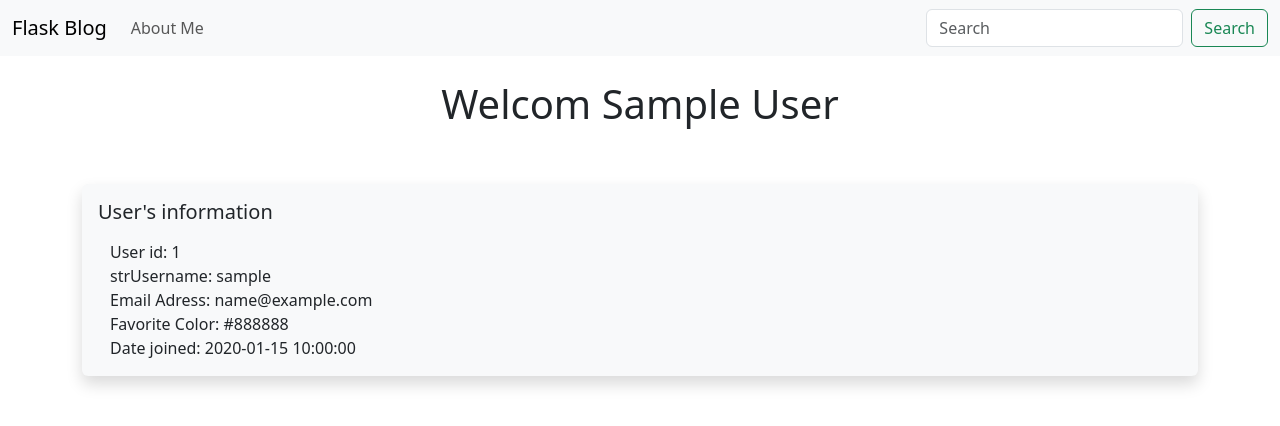
After one commit to justhosi/flaskblog, a Flask app: page /profile in a window 1280 px wide. The commit adds this page. Shown: the top 426 px of the page. Run offline with Flask 3, Linux system fonts and the light colour scheme; a user stored in the database is signed in; tables that the repository leaves empty hold one stand-in row (values such as "Sample post").

Commit message:
add login function and profile page

```diff
--- a/main.py
+++ b/main.py
@@ -1,9 +1,10 @@
 from flask import Flask, render_template, url_for, redirect, flash, request
 from flask_sqlalchemy import SQLAlchemy
-from forms import RegisterForm
+from forms import RegisterForm, LoginForm, UpdateForm
 import creds
 from datetime import datetime
 from werkzeug.security import generate_password_hash, check_password_hash
+from flask_login import UserMixin, login_user, LoginManager, logout_user, login_required, current_user
 
 #Create the app instance
 app = Flask(__name__)
@@ -11,6 +12,15 @@ app = Flask(__name__)
 app.config['SECRET_KEY'] = creds.secret_key
 app.config["SQLALCHEMY_DATABASE_URI"] = 'mysql+pymysql://root:password123@localhost/flaskblog'
 db = SQLAlchemy(app)
+
+login_manager = LoginManager()
+login_manager.init_app(app)
+login_manager.login_view = 'login'
+
+@login_manager.user_loader
+def user_loader(user_id):
+    return Users.query.get(user_id)
+
 
 #Define the home page
 @app.route('/')
@@ -44,6 +54,28 @@ def register():
     our_users = Users.query.order_by(Users.date_registered)
     return render_template('register.html', form = form, name =name, our_users=our_users)
 
+@app.route('/update/<int:id>', methods=['GET', 'POST'])
+@login_required
+def update(id):
+    form = UpdateForm()
+    name_to_update = Users.query.get_or_404(id)
+    if request.method == 'POST':
+        name_to_update.name = request.form['name']
+        name_to_update.username = request.form['username']
+        name_to_update.email = request.form['email']
+        name_to_update.favorite_color = request.form['color']
+
+        try:
+            db.session.commit()
+            flash('Profile has been updated successfully', 'seccess')
+            return render_template('profile.html')
+        except:
+            flash('Something went wrong...try again!', 'danger')
+            return render_template('update.html', form = form, name_to_update = name_to_update)
+    else:
+        return render_template('update.html', form = form, name_to_update = name_to_update)
+
+# Delete user from the databaase
 @app.route('/delete/<int:id>')
 def delete(id):
     user_to_del = Users.query.get_or_404(id)
@@ -60,8 +92,39 @@ def delete(id):
         flash('Something went wrong. Try again.', 'danger')
         return redirect(url_for('register', form = form, name = name, our_users = our_users))
 
+# Create a login route
+@app.route('/login', methods=['GET', 'POST'])
+def login():
+    form = LoginForm()
+    # When the form is submited
+    if form.validate_on_submit():
+        # Check if the user is in the database
+        user = Users.query.filter_by(email=form.email.data).first()
+        if user:
+            if check_password_hash(user.password_hash, form.password.data):
+                login_user(user)
+                flash('Login was successful', 'success')
+                return render_template('profile.html', id=current_user.id)
+            else:
+                    flash('Please check email and password again!', 'danger')
+        else:
+                flash('Please check email and password again!', 'danger')
+    return render_template('login.html', form = form)
+
+# Create a profile page for users
+@app.route('/profile')
+# Prevent users access without being logged in
+@login_required
+def profile():
+    return render_template('profile.html')
+
+
+
+
+
+
 # Defines the Users model
-class Users(db.Model):
+class Users(db.Model, UserMixin):
     id = db.Column(db.Integer, primary_key=True)
     name = db.Column(db.String(30), nullable=False)
     username = db.Column(db.String(20), nullable=False, unique=True)
--- /dev/null
+++ b/templates/profile.html
@@ -0,0 +1,26 @@
+{% extends "base.html" %} {% block content %}
+<center><h1>Welcom {{ current_user.name }}</h1></center> <br> <br>
+<div class="shadow p-3 mb-5 bg-body-tertiary rounded">
+    <div class="card-body">
+        <h5 class="card-title">User's information</h5>
+        <p class="card-text">
+    <div class="container">
+    <div class="row">
+    <div class="col-8">
+        User id: {{current_user.id}}
+        <br>
+        strUsername: {{current_user.username}}
+        <br>
+        Email Adress: {{current_user.email}}
+        <br>
+        Favorite Color: {{current_user.favorite_color}}
+        <br>
+        Date joined: {{current_user.date_registered}}
+    </div>
+    </div>
+    </div>
+</div>
+
+
+
+{% endblock %}
--- a/templates/register.html
+++ b/templates/register.html
@@ -1,5 +1,5 @@
 {% extends "base.html" %} {% block content %}
-<center><h1>Sign up and post somthing in the blog!</h1></center> <br> <br>
+<center><h1>Sign up and post something in the blog!</h1></center> <br> <br>
 <form method="POST">
     <div class="shadow p-3 mb-5 bg-body-tertiary rounded">
         {{ form.hidden_tag() }}
```
Also changed, not shown: forms.py (+12 -0 lines), templates/login.html (added, +14 -0 lines), templates/update.html (added, +26 -0 lines).
